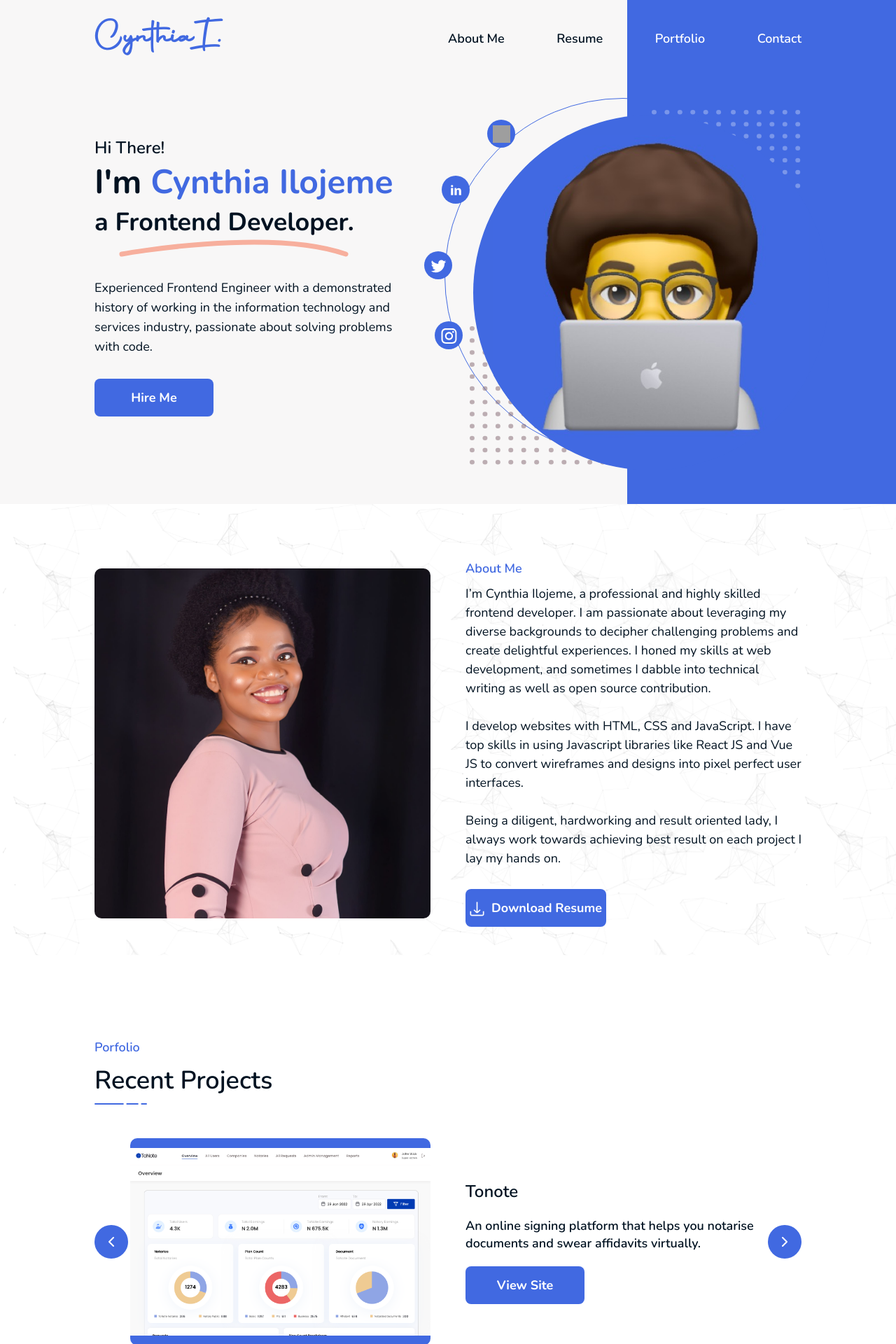
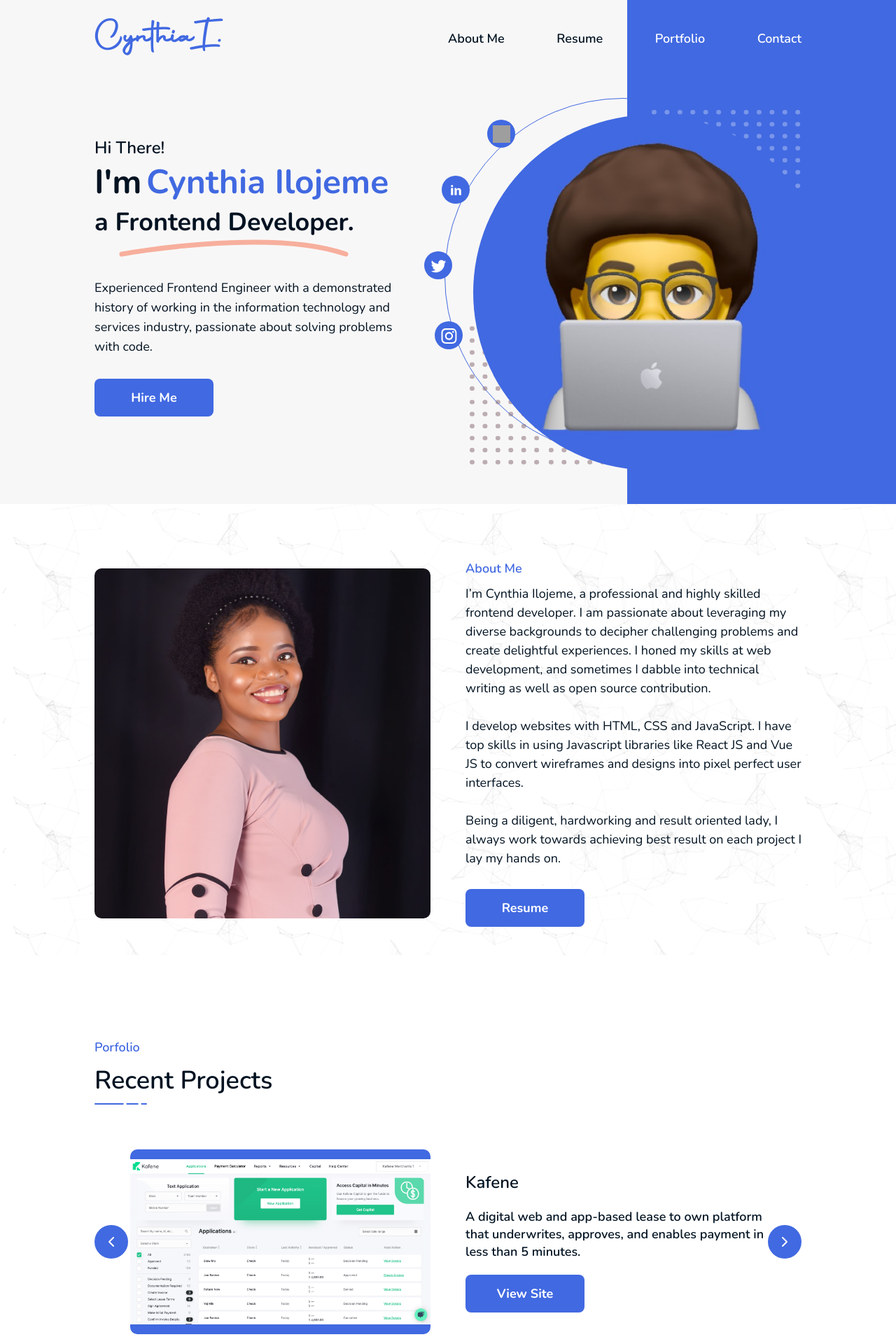
Before and after one commit to Cynthiailojeme/cynthia-react-portfolio, a React (Create React App) app: page / in a window 1280 px wide. Shown: the top 1920 px of the page at 70% size. Built offline with nearby package versions, Linux system fonts and the light colour scheme; grey boxes are pictures that could not be loaded.

Commit message:
resume and add animations

```diff
--- a/package.json
+++ b/package.json
@@ -6,6 +6,7 @@
     "@testing-library/jest-dom": "^5.16.1",
     "@testing-library/react": "^12.1.2",
     "@testing-library/user-event": "^13.5.0",
+    "aos": "^2.3.4",
     "node-sass": "^7.0.1",
     "react": "^17.0.2",
     "react-dom": "^17.0.2",
--- a/src/App.js
+++ b/src/App.js
@@ -1,10 +1,17 @@
-import './App.css';
-import Home from './pages/Home';
+import "./App.css";
+import AOS from "aos";
+import "aos/dist/aos.css";
+import Home from "./pages/Home";
 
 function App() {
-  return (
-      <Home/>
-  );
+  AOS.init({
+    offset: 200,
+    duration: 600,
+    easing: "ease-in-sine",
+    delay: 100,
+  });
+
+  return <Home />;
 }
 
 export default App;
--- a/src/components/About.jsx
+++ b/src/components/About.jsx
@@ -1,15 +1,14 @@
 import React from "react";
-import Download from "../assets/download.svg";
 import Cynthia from "../assets/cynthia.jpeg";
 
 const About = () => {
   return (
     <div className="about" id="about">
-      <div className="about-left">
+      <div className="about-left" data-aos="fade-right">
         <img src={Cynthia} alt="cyn" />
       </div>
 
-      <div className="about-right">
+      <div className="about-right"  data-aos="fade-left">
         <p>About Me</p>
         <h3>
           I’m Cynthia Ilojeme, a professional and highly skilled frontend
@@ -28,16 +27,11 @@ const About = () => {
           towards achieving best result on each project I lay my hands on.
         </h3>
         <a
-          href="https://docs.google.com/document/d/1dq8b98hyF07QekDUl42JlFOx3eKrs1o1fnLr_7SOs0A/edit?usp=sharing"
+          href="https://docs.google.com/document/d/1NLo_VVHSo2edMJxgA6YtkOM7pzfn1CKudgIDOMyrXSQ/edit?usp=sharing"
           target="_blank"
           rel="noreferrer"
         >
-          <button className="button-color">
-            <div className="button-img">
-              <img src={Download} alt="download" />
-            </div>
-            Download Resume
-          </button>
+          <button className="button-color">Resume</button>
         </a>
       </div>
     </div>
--- a/src/components/Header.jsx
+++ b/src/components/Header.jsx
@@ -21,7 +21,7 @@ const Header = () => {
           About Me
         </a>
         <a
-          href="https://docs.google.com/document/d/1dq8b98hyF07QekDUl42JlFOx3eKrs1o1fnLr_7SOs0A/edit?usp=sharing"
+          href="https://docs.google.com/document/d/1NLo_VVHSo2edMJxgA6YtkOM7pzfn1CKudgIDOMyrXSQ/edit?usp=sharing"
           target="_blank"
           rel="noreferrer"
           className="header-link-1"
@@ -41,7 +41,7 @@ const Header = () => {
           About Me
         </a>
         <a
-          href="https://docs.google.com/document/d/1dq8b98hyF07QekDUl42JlFOx3eKrs1o1fnLr_7SOs0A/edit?usp=sharing"
+          href="https://docs.google.com/document/d/1NLo_VVHSo2edMJxgA6YtkOM7pzfn1CKudgIDOMyrXSQ/edit?usp=sharing"
           target="_blank"
           rel="noreferrer"
           className="header-link-1"
--- a/src/components/Landing.jsx
+++ b/src/components/Landing.jsx
@@ -14,7 +14,15 @@ const Landing = () => {
       <div className="landing-left">
         <p>Hi There!</p>
         <h1>
-          I'm <span>Cynthia Ilojeme</span>
+          I'm{" "}
+          <div
+            className="name"
+            data-aos="flip-left"
+            data-aos-easing="ease-out-cubic"
+            data-aos-duration="2000"
+          >
+            Cynthia Ilojeme
+          </div>
         </h1>
         <h3>a Frontend Developer.</h3>
         <div className="landing-left-underlay">
--- a/src/components/Portfolio.jsx
+++ b/src/components/Portfolio.jsx
@@ -63,7 +63,7 @@ const Portfolio = () => {
     duration: 3000,
     slidesToShow: 1,
     slidesToScroll: 1,
-    autoplay: false,
+    autoplay: true,
     pauseOnHover: true,
     canSwipe: false,
     indicators: false,
@@ -88,7 +88,12 @@ const Portfolio = () => {
         <img src={Line} alt="" />
       </div>
 
-      <div className="portfolio-section">
+      <div
+        className="portfolio-section"
+        data-aos="zoom-in"
+        data-aos-easing="linear"
+        data-aos-duration="1000"
+      >
         <Slide ref={slideRef} {...properties}>
           {projects.map((item, index) => (
             <div className="portfolio-section-item" key={index}>
--- a/src/sass/home.scss
+++ b/src/sass/home.scss
@@ -159,6 +159,7 @@
     }
 
     h1 {
+      display: flex;
       font-family: "Nunito", sans-serif;
       font-style: normal;
       font-weight: bold;
@@ -166,7 +167,8 @@
       line-height: 65px;
       color: $portfolio-text;
 
-      span {
+      .name {
+        margin-left: 7px;
         color: $portfolio-deep;
       }
     }
@@ -578,7 +580,6 @@
         &:last-child {
           margin-bottom: 0;
         }
-      }
 
         &:nth-child(1) {
           transition-delay: 0.1s;
@@ -594,6 +595,7 @@
 
         &:nth-child(4) {
           transition-delay: 0.4s;
+        }
       }
     }
 
```
Also changed, not shown: 1 other file (tests, documents, lock files or other folders). Lines whose indentation alone changed are shown as unchanged.
